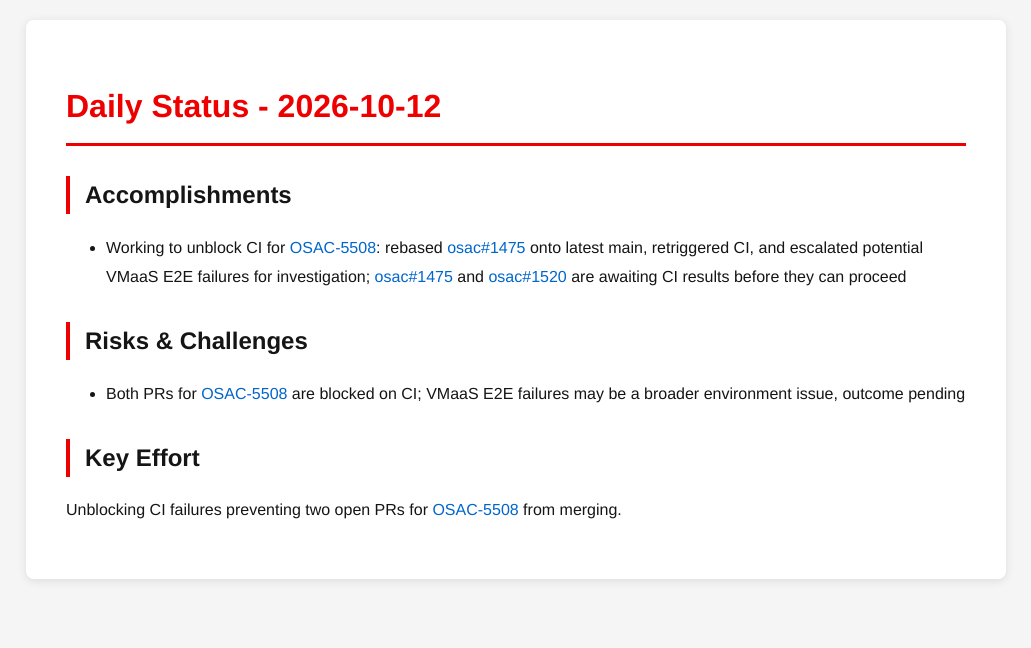
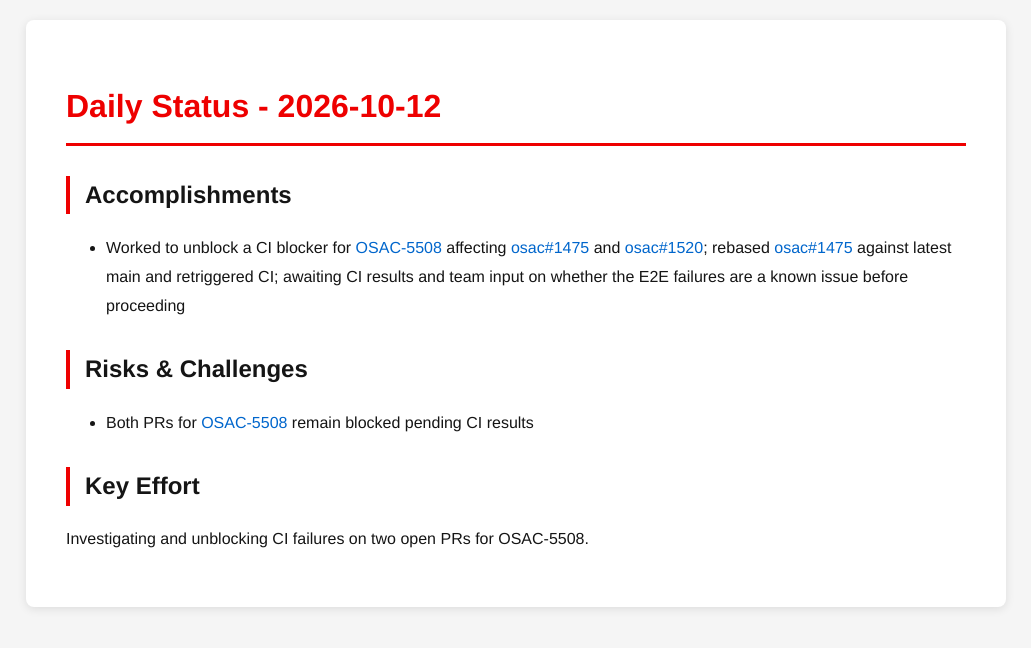
Before and after one commit to tzvatot/daily-status, a Jekyll site: the page built from 2026-10-12.md, in a window 1280 px wide. Shown: the top 648 px of the page, without its empty margins (124-1155 px from the left). Built offline with Jekyll 4.4.1, drawn with Linux system fonts in a browser that asks for light colours.

Commit message:
Daily status update - 2026-10-12

```diff
--- a/2026-10-12.md
+++ b/2026-10-12.md
@@ -7,10 +7,10 @@ date: 2026-10-12
 # Daily Status - 2026-10-12
 
 ## Accomplishments
-- Working to unblock CI for [OSAC-5508](https://redhat.atlassian.net/browse/OSAC-5508): rebased [osac#1475](https://github.com/osac-project/osac/pull/1475) onto latest main, retriggered CI, and escalated potential VMaaS E2E failures for investigation; [osac#1475](https://github.com/osac-project/osac/pull/1475) and [osac#1520](https://github.com/osac-project/osac/pull/1520) are awaiting CI results before they can proceed
+- Worked to unblock a CI blocker for [OSAC-5508](https://redhat.atlassian.net/browse/OSAC-5508) affecting [osac#1475](https://github.com/osac-project/osac/pull/1475) and [osac#1520](https://github.com/osac-project/osac/pull/1520); rebased [osac#1475](https://github.com/osac-project/osac/pull/1475) against latest main and retriggered CI; awaiting CI results and team input on whether the E2E failures are a known issue before proceeding
 
 ## Risks & Challenges
-- Both PRs for [OSAC-5508](https://redhat.atlassian.net/browse/OSAC-5508) are blocked on CI; VMaaS E2E failures may be a broader environment issue, outcome pending
+- Both PRs for [OSAC-5508](https://redhat.atlassian.net/browse/OSAC-5508) remain blocked pending CI results
 
 ## Key Effort
-Unblocking CI failures preventing two open PRs for [OSAC-5508](https://redhat.atlassian.net/browse/OSAC-5508) from merging.
+Investigating and unblocking CI failures on two open PRs for OSAC-5508.
```
